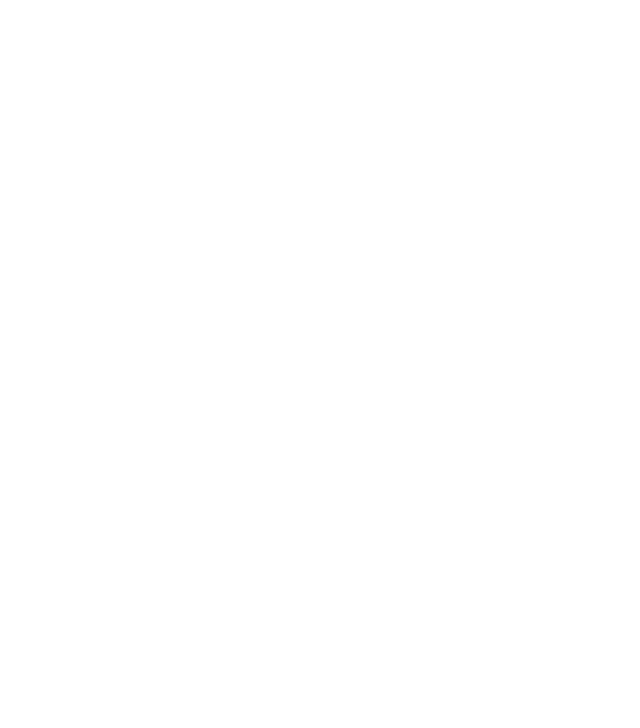
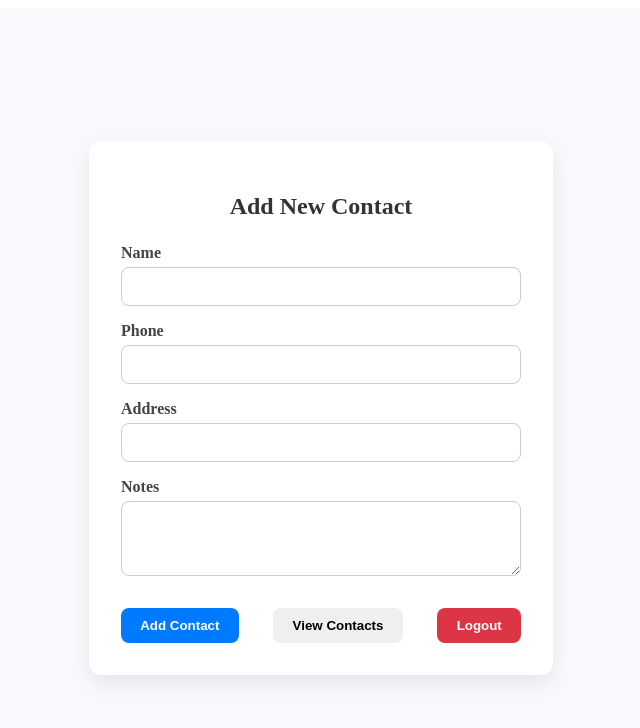
Before and after one commit to AhmedHazemAttia/Contellect, an Angular app in the folder manage-contacts/: page /add-contact in a window 1280 px wide. Before the commit this address led to /. Shown: the top 728 px of the page, without its empty margins (319-959 px from the left). Built offline with nearby package versions, Linux system fonts and the light colour scheme.

Commit message:
Added Add Contact Page and re-styled the html with help of AI for better UX expereience and added the logout buttons and view pages for facilitating naviagation

```diff
--- a/manage-contacts/src/app/app.routes.ts
+++ b/manage-contacts/src/app/app.routes.ts
@@ -1,9 +1,11 @@
 import { Routes } from '@angular/router';
 import { LoginComponent } from './pages/login/login.component';
 import { ContactsComponent } from './pages/contacts/contacts.component';
+import { AddContactComponent } from './pages/add-contact/add-contact.component';
 
 export const routes: Routes = [
   { path: 'login', component: LoginComponent },
   { path: '', redirectTo: 'login', pathMatch: 'full' },
-  {path: 'contacts', component: ContactsComponent}
+  {path: 'contacts', component: ContactsComponent},
+  {path: 'add-contact', component: AddContactComponent}
 ];
--- /dev/null
+++ b/manage-contacts/src/app/pages/add-contact/add-contact.component.css
@@ -0,0 +1,85 @@
+.add-contact-wrapper {
+  display: flex;
+  justify-content: center;
+  align-items: center;
+  min-height: 100vh;
+  background-color: #f7f9fc;
+}
+
+.form-card {
+  background: white;
+  padding: 2rem;
+  border-radius: 12px;
+  box-shadow: 0 8px 20px rgba(0, 0, 0, 0.08);
+  width: 100%;
+  max-width: 400px;
+}
+
+h2 {
+  text-align: center;
+  margin-bottom: 1.5rem;
+  color: #333;
+}
+
+.contact-form {
+  display: flex;
+  flex-direction: column;
+  gap: 1rem;
+}
+
+.form-group {
+  display: flex;
+  flex-direction: column;
+}
+
+label {
+  font-weight: 600;
+  margin-bottom: 0.3rem;
+  color: #444;
+}
+
+input, textarea {
+  padding: 0.6rem 0.8rem;
+  border: 1px solid #ccc;
+  border-radius: 8px;
+  font-size: 1rem;
+}
+
+input:focus, textarea:focus {
+  border-color: #007bff;
+  outline: none;
+  box-shadow: 0 0 3px rgba(0, 123, 255, 0.3);
+}
+
+.form-actions {
+  display: flex;
+  justify-content: space-between;
+  margin-top: 1rem;
+}
+
+.btn {
+  padding: 0.6rem 1.2rem;
+  border: none;
+  border-radius: 8px;
+  font-weight: 600;
+  cursor: pointer;
+  transition: background 0.2s ease-in-out;
+}
+
+.btn.primary {
+  background-color: #007bff;
+  color: white;
+}
+
+.btn.primary:hover {
+  background-color: #0056b3;
+}
+
+.btn.logout {
+  background-color: #dc3545;
+  color: white;
+}
+
+.btn.logout:hover {
+  background-color: #a71d2a;
+}
--- /dev/null
+++ b/manage-contacts/src/app/pages/add-contact/add-contact.component.html
@@ -0,0 +1,33 @@
+<div class="add-contact-wrapper">
+  <div class="form-card">
+    <h2>Add New Contact</h2>
+
+    <form (ngSubmit)="onSubmit()" class="contact-form">
+      <div class="form-group">
+        <label for="name">Name</label>
+        <input type="text" id="name" [(ngModel)]="contact.name" name="name" required>
+      </div>
+
+      <div class="form-group">
+        <label for="phone">Phone</label>
+        <input type="text" id="phone" [(ngModel)]="contact.phone" name="phone" required>
+      </div>
+
+      <div class="form-group">
+        <label for="address">Address</label>
+        <input type="text" id="address" [(ngModel)]="contact.address" name="address" required>
+      </div>
+
+      <div class="form-group">
+        <label for="notes">Notes</label>
+        <textarea id="notes" [(ngModel)]="contact.notes" name="notes" rows="3"></textarea>
+      </div>
+
+      <div class="form-actions">
+        <button type="submit" class="btn primary">Add Contact</button>
+        <button type="button" class="btn secondary" (click)="goToContacts()">View Contacts</button>
+        <button type="button" class="btn logout" (click)="onLogout()">Logout</button>
+      </div>
+    </form>
+  </div>
+</div>
--- /dev/null
+++ b/manage-contacts/src/app/pages/add-contact/add-contact.component.ts
@@ -0,0 +1,49 @@
+import { Component, inject } from '@angular/core';
+import { FormsModule } from '@angular/forms';
+import { AuthService } from '../../services/auth.service';
+import { Router } from '@angular/router';
+import { ContactsService } from '../../services/contacts.service';
+import { CommonModule } from '@angular/common';
+
+@Component({
+  selector: 'app-add-contact',
+  standalone: true,
+  imports: [CommonModule, FormsModule],
+  templateUrl: './add-contact.component.html',
+  styleUrl: './add-contact.component.css'
+})
+export class AddContactComponent {
+  constructor(private router: Router) {}
+
+  private authService = inject(AuthService);
+  private contactService = inject(ContactsService);
+
+  contact = {
+    name: '',
+    phone: '',
+    address: '',
+    notes: ''
+  };
+
+  onLogout() {
+    this.authService.logout();
+    this.router.navigate(['/login']);
+  }
+
+  goToContacts(){
+    this.router.navigate(['/contacts'])
+  }
+
+  onSubmit() {
+    this.contactService.addContact(this.contact).subscribe({
+      next: (res) => {
+        alert('Contact added successfully');
+        this.contact = { name: '', phone: '', address: '', notes: '' };
+      },
+      error: (err) => {
+        console.error('Failed to add contact:', err);
+        alert('Failed to add contact');
+      }
+    });
+  }
+}
--- a/manage-contacts/src/app/pages/contacts/contacts.component.css
+++ b/manage-contacts/src/app/pages/contacts/contacts.component.css
@@ -1,33 +1,114 @@
 .container {
+  max-width: 1000px;
+  margin: 2rem auto;
   padding: 2rem;
+  background-color: #fff;
+  border-radius: 12px;
+  box-shadow: 0 8px 20px rgba(0, 0, 0, 0.05);
+  font-family: 'Segoe UI', sans-serif;
 }
 
-input {
-  padding: 0.5rem;
-  width: 100%;
-  max-width: 400px;
-  margin-bottom: 1rem;
+h2 {
+  text-align: center;
+  margin-bottom: 1.5rem;
+  color: #333;
+}
+
+input[type="text"],
+input[type="search"] {
+  padding: 0.6rem 0.8rem;
+  margin-right: 0.5rem;
+  border: 1px solid #ccc;
+  border-radius: 8px;
+  font-size: 1rem;
+  width: 250px;
+}
+
+button {
+  padding: 0.5rem 1rem;
+  margin: 0.2rem;
+  border: none;
   border-radius: 6px;
-  border: 1px solid #ccc;
+  font-weight: 500;
+  cursor: pointer;
+  transition: background-color 0.2s;
+}
+
+button:hover {
+  opacity: 0.9;
+}
+
+button:disabled {
+  opacity: 0.6;
+  cursor: not-allowed;
+}
+
+button:nth-of-type(1) {
+  background-color: #007bff;
+  color: white;
+}
+
+button:nth-of-type(2) {
+  background-color: #28a745;
+  color: white;
+}
+
+button:nth-of-type(3) {
+  background-color: #ffc107;
+  color: white;
+}
+
+button:nth-of-type(4) {
+  background-color: #dc3545;
+  color: white;
+}
+
+button:nth-of-type(5) {
+  background-color: #6c757d;
+  color: white;
 }
 
 table {
   width: 100%;
   border-collapse: collapse;
-  margin-bottom: 1rem;
+  margin-top: 1.5rem;
+  font-size: 0.95rem;
 }
 
-table, th, td {
-  border: 1px solid #ddd;
+table thead {
+  background-color: #f1f3f5;
 }
 
-th, td {
-  padding: 0.75rem;
+table th,
+table td {
+  padding: 0.8rem;
   text-align: left;
+  border-bottom: 1px solid #e0e0e0;
+}
+
+table tr:hover {
+  background-color: #f9f9f9;
+}
+
+input[type="text"] {
+  width: 100%;
+  box-sizing: border-box;
 }
 
 .pagination {
   display: flex;
+  justify-content: center;
   align-items: center;
+  margin: 2rem 0 1rem;
   gap: 1rem;
 }
+
+.pagination span {
+  font-weight: 500;
+}
+
+.container > div:last-child {
+  display: flex;
+  justify-content: space-between;
+  margin-top: 2rem;
+}
--- a/manage-contacts/src/app/pages/contacts/contacts.component.html
+++ b/manage-contacts/src/app/pages/contacts/contacts.component.html
@@ -45,4 +45,9 @@
     <span>Page {{ currentPage }} of {{ totalPages }}</span>
     <button (click)="nextPage()" [disabled]="currentPage === totalPages">Next</button>
   </div>
+
+  <div>
+    <button (click)="add()">Add New Contacts</button>
+    <button (click)="logout()">Logout</button>
+  </div>
 </div>
--- a/manage-contacts/src/app/pages/contacts/contacts.component.ts
+++ b/manage-contacts/src/app/pages/contacts/contacts.component.ts
@@ -1,11 +1,12 @@
 import { Component, inject } from '@angular/core';
 import { CommonModule } from '@angular/common';
 import { ContactsService } from '../../services/contacts.service';
-import { RouterModule } from '@angular/router';
+import { Router, RouterModule } from '@angular/router';
 import { FormsModule } from '@angular/forms';
 import { WebSocketServiceService } from '../../services/web-socket-service.service';
 import { Subscription } from 'rxjs';
 import { jwtDecode } from 'jwt-decode';
+import { AuthService } from '../../services/auth.service';
 
 @Component({
   selector: 'app-contacts',
@@ -17,7 +18,8 @@
 
   private contactService = inject(ContactsService);
   private wsService = inject(WebSocketServiceService);
-
+  private authService = inject(AuthService);
+  private router = inject(Router)
   contacts: any[] = [];
   currentPage = 1;
   totalPages = 1;
@@ -133,4 +135,13 @@
       }
     });
   }
+
+  logout(){
+    this.authService.logout()
+    this.router.navigate(['/login'])
+  }
+
+  add(){
+    this.router.navigate(['/add-contact'])
+  }
 }
--- a/manage-contacts/src/app/pages/login/login.component.ts
+++ b/manage-contacts/src/app/pages/login/login.component.ts
@@ -21,7 +21,7 @@
       .subscribe({
         next: (res: any) => {
           this.auth.saveToken(res.token);
-          this.router.navigate(['/contacts']);
+          this.router.navigate(['/add-contact']);
         },
         error: err => {
           this.error = 'Invalid credentials';
--- a/manage-contacts/src/app/services/contacts.service.ts
+++ b/manage-contacts/src/app/services/contacts.service.ts
@@ -27,9 +27,13 @@
     return this.http.get(this.baseUrl + '/get', { params });
   }
 
-  addContact(contact: any): Observable<any> {
-    return this.http.post(this.baseUrl, contact, this.getAuthHeaders());
-  }
+  addContact(contactData: any) {
+  return this.http.post(this.baseUrl + '/add', contactData, {
+    headers: {
+      Authorization: `Bearer ${localStorage.getItem('token')}`
+    }
+  });
+}
 
   updateContact(id: string, contact: any): Observable<any> {
     return this.http.put(`${this.baseUrl}/edit/${id}`, contact, this.getAuthHeaders());
```
Also changed, not shown: 1 other file (tests, documents, lock files or other folders).
